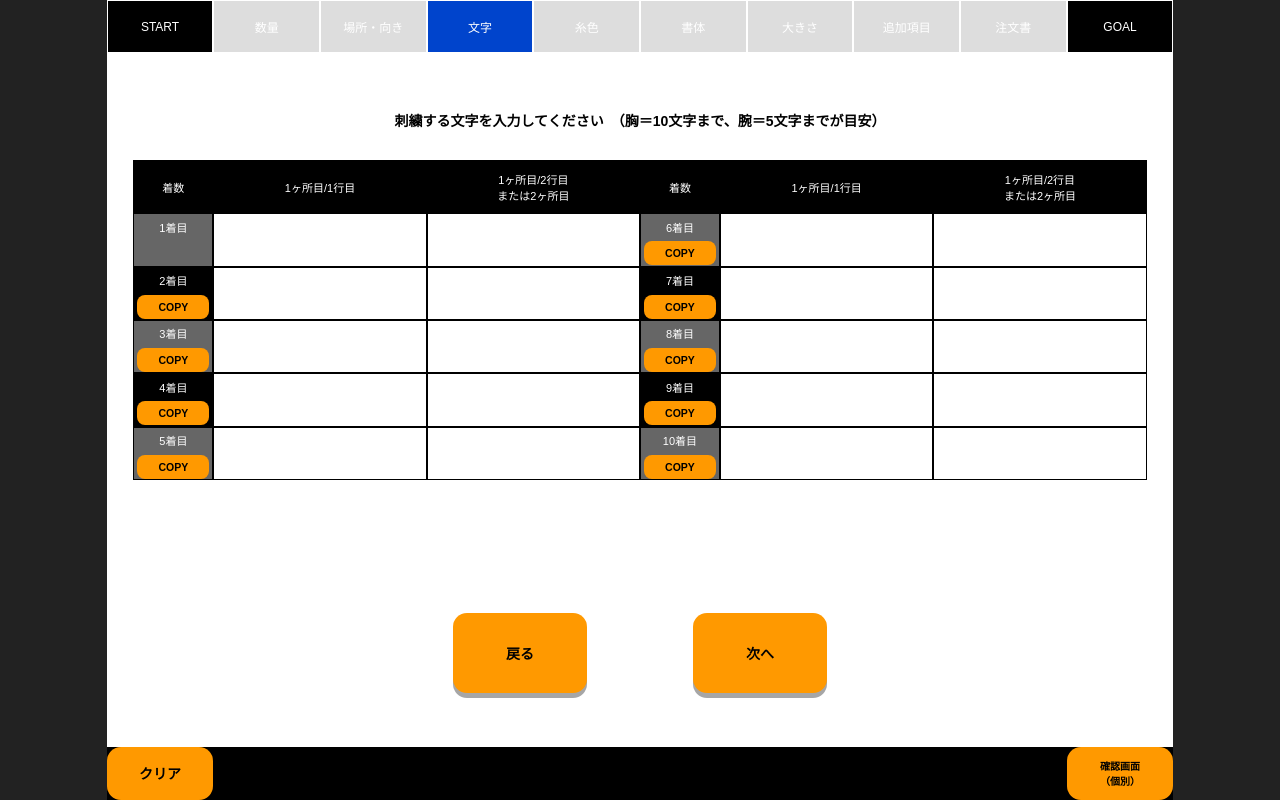
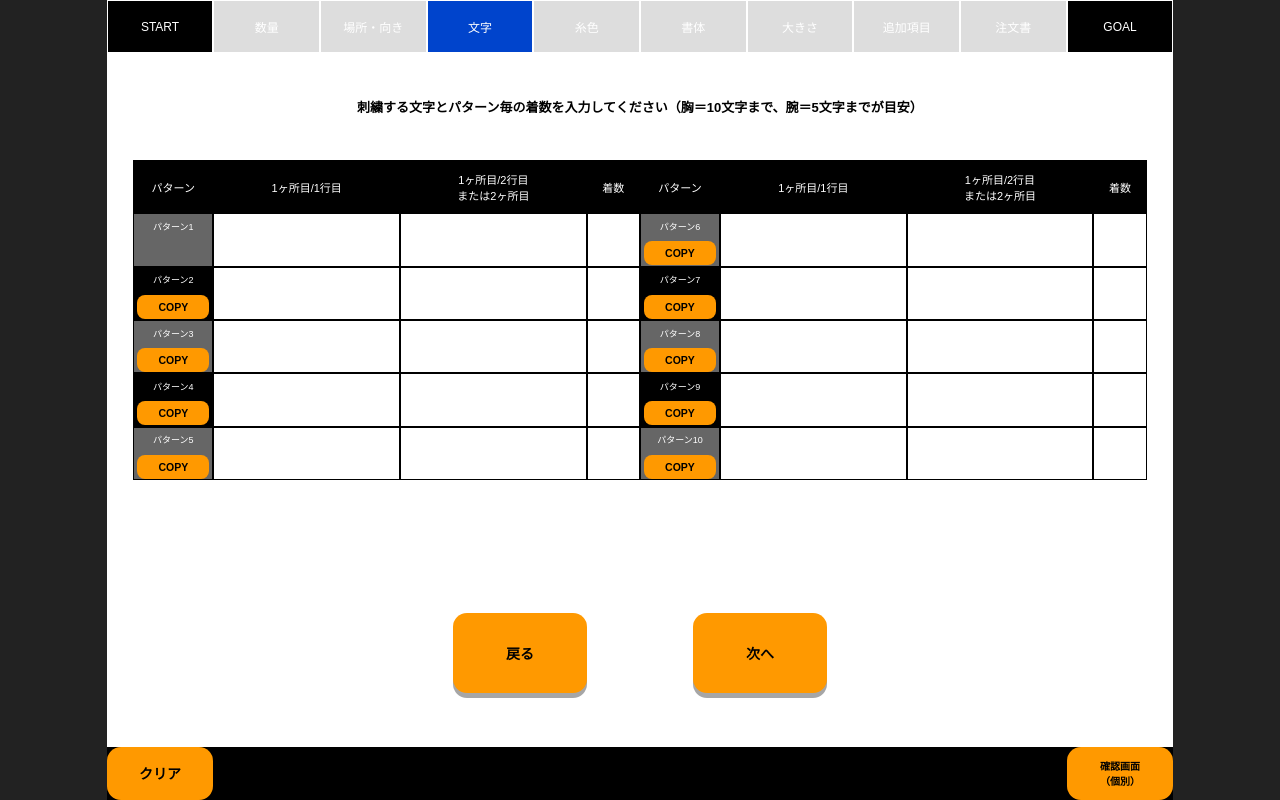
Before and after one commit to shishigaya-wkm-app/my-app, a Next.js app: page /step2-individual in a window 1280 px wide. Built offline with nearby package versions, Linux system fonts and the light colour scheme.

Commit message:
7-2 パターン別数量計算＆UI完成

```diff
--- a/src/app/step2-individual/page.js
+++ b/src/app/step2-individual/page.js
@@ -1,5 +1,6 @@
 'use client';
 
+import { useState } from 'react';
 import { useRouter } from 'next/navigation';
 import { useOrder } from '../../context/OrderContext';
 
@@ -86,6 +87,35 @@ function TextInput({ row, col, value, onChange }) {
   );
 }
 
+function QuantityPickerButton({ row, col, value, onClick }) {
+  return (
+    <button
+      type="button"
+      onClick={onClick}
+      style={{
+        gridRow: row,
+        gridColumn: col,
+        display: 'block',
+        width: '100%',
+        height: '100%',
+        minWidth: 0,
+        boxSizing: 'border-box',
+        border: '1px solid #000',
+        background: '#fff',
+        fontSize: '14px',
+        fontWeight: 'bold',
+        textAlign: 'center',
+        outline: 'none',
+        padding: 0,
+        zIndex: 3,
+        cursor: 'pointer',
+      }}
+    >
+      {value || ''}
+    </button>
+  );
+}
+
 function CopyButton({ row, col, targetIndex, onCopy }) {
   return (
     <button
@@ -113,31 +143,36 @@ function CopyButton({ row, col, targetIndex, onCopy }) {
   );
 }
 
-function WearLabel({ rowFull, rowText, col, label, bg }) {
+function PatternLabel({ rowFull, rowText, col, label, bg }) {
   return (
     <>
       <Cell row={rowFull} col={col} bg={bg} color="#fff" />
-      <Cell row={rowText} col={col} bg="transparent" color="#fff" border="none" size="11px">
+      <Cell row={rowText} col={col} bg="transparent" color="#fff" border="none" size="9px">
         {label}
       </Cell>
     </>
   );
 }
 
+function makeIndividualList(source) {
+  const base = source || [];
+  return Array.from({ length: 10 }, (_, i) => ({
+    line1: base[i]?.line1 || '',
+    line2: base[i]?.line2 || '',
+    quantity: base[i]?.quantity || '',
+  }));
+}
+
 export default function Step2Individual() {
   const router = useRouter();
   const { orderData, setOrderData } = useOrder();
 
-  const list = orderData.textIndividual || Array.from({ length: 10 }, () => ({
-    line1: '',
-    line2: '',
-  }));
+  const [pickerIndex, setPickerIndex] = useState(null);
 
-  const setText = (index, key, value) => {
-    const newList = Array.from({ length: 10 }, (_, i) => ({
-      line1: list[i]?.line1 || '',
-      line2: list[i]?.line2 || '',
-    }));
+  const list = makeIndividualList(orderData.textIndividual);
+
+  const setPatternValue = (index, key, value) => {
+    const newList = makeIndividualList(list);
 
     newList[index] = {
       ...newList[index],
@@ -152,10 +187,7 @@ export default function Step2Individual() {
   };
 
   const copyLine1To = (targetIndex) => {
-    const newList = Array.from({ length: 10 }, (_, i) => ({
-      line1: list[i]?.line1 || '',
-      line2: list[i]?.line2 || '',
-    }));
+    const newList = makeIndividualList(list);
 
     newList[targetIndex] = {
       ...newList[targetIndex],
@@ -169,20 +201,147 @@ export default function Step2Individual() {
     }));
   };
 
+  const getPatternQuantityTotal = () => {
+    return list.reduce((sum, row) => sum + Number(row.quantity || 0), 0);
+  };
+
+  const canMoveNext = () => {
+    const totalQuantity = Number(orderData.quantity || 0);
+    const patternTotal = getPatternQuantityTotal();
+
+    if (totalQuantity !== patternTotal) {
+      alert('総数量とパターン別数量の合計が合いません');
+      return false;
+    }
+
+    return true;
+  };
+
+  const moveToStep3 = () => {
+    if (!canMoveNext()) return;
+    router.push('/step3');
+  };
+
+  const moveToConfirmIndividual = () => {
+    if (!canMoveNext()) return;
+    router.push('/confirm-individual');
+  };
+
   const clearStep2Individual = () => {
     setOrderData((prev) => ({
       ...prev,
       textIndividual: Array.from({ length: 10 }, () => ({
         line1: '',
         line2: '',
+        quantity: '',
       })),
     }));
+  };
+
+  const selectQuantity = (value) => {
+    if (pickerIndex === null) return;
+
+    setPatternValue(pickerIndex, 'quantity', value === 0 ? '' : String(value));
+    setPickerIndex(null);
+  };
+
+  const renderQuantityPicker = () => {
+    if (pickerIndex === null) return null;
+
+    const current = Number(list[pickerIndex]?.quantity || 0);
+
+    return (
+      <div
+        style={{
+          position: 'absolute',
+          inset: 0,
+          background: 'rgba(0,0,0,0.45)',
+          zIndex: 50,
+          display: 'flex',
+          alignItems: 'center',
+          justifyContent: 'center',
+        }}
+      >
+        <div
+          style={{
+            width: '260px',
+            height: '360px',
+            background: '#fff',
+            border: '3px solid #000',
+            borderRadius: '16px',
+            padding: '14px',
+            boxSizing: 'border-box',
+            display: 'flex',
+            flexDirection: 'column',
+          }}
+        >
+          <div
+            style={{
+              fontSize: '18px',
+              fontWeight: 'bold',
+              textAlign: 'center',
+              marginBottom: '10px',
+            }}
+          >
+            パターン{pickerIndex + 1} 着数
+          </div>
+
+          <div
+            style={{
+              flex: 1,
+              overflowY: 'auto',
+              border: '1px solid #999',
+              borderRadius: '10px',
+              background: '#f7f7f7',
+            }}
+          >
+            {Array.from({ length: 101 }, (_, i) => (
+              <button
+                key={i}
+                type="button"
+                onClick={() => selectQuantity(i)}
+                style={{
+                  display: 'block',
+                  width: '100%',
+                  height: '44px',
+                  border: 'none',
+                  borderBottom: '1px solid #ddd',
+                  background: current === i ? '#ffcc00' : '#fff',
+                  fontSize: '20px',
+                  fontWeight: current === i ? 'bold' : 'normal',
+                  cursor: 'pointer',
+                }}
+              >
+                {i}
+              </button>
+            ))}
+          </div>
+
+          <button
+            type="button"
+            onClick={() => setPickerIndex(null)}
+            style={{
+              marginTop: '12px',
+              height: '44px',
+              border: '2px solid #000',
+              borderRadius: '10px',
+              background: '#ff9900',
+              fontSize: '16px',
+              fontWeight: 'bold',
+              cursor: 'pointer',
+            }}
+          >
+            キャンセル
+          </button>
+        </div>
+      </div>
+    );
   };
 
   return (
     <main className="app-shell">
       <div className="ipad-frame">
-        <div className="grid-screen">
+        <div className="grid-screen" style={{ position: 'relative' }}>
           <StepCell row="1 / 3" col="1 / 5" bg="#000">START</StepCell>
           <StepCell row="1 / 3" col="5 / 9">数量</StepCell>
           <StepCell row="1 / 3" col="9 / 13">場所・向き</StepCell>
@@ -194,21 +353,23 @@ export default function Step2Individual() {
           <StepCell row="1 / 3" col="33 / 37">注文書</StepCell>
           <StepCell row="1 / 3" col="37 / 41" bg="#000">GOAL</StepCell>
 
-          <Cell row="5 / 6" col="7 / 35" border="none" size="14px" weight="bold">
-            刺繍する文字を入力してください　（胸＝10文字まで、腕＝5文字までが目安）
+          <Cell row="4 / 6" col="3 / 39" border="none" size="13px" weight="bold">
+            刺繍する文字とパターン毎の着数を入力してください（胸＝10文字まで、腕＝5文字までが目安）
           </Cell>
 
-          <Cell row="7 / 9" col="2 / 5" bg="#000" color="#fff">着数</Cell>
-          <Cell row="7 / 9" col="5 / 13" bg="#000" color="#fff">1ヶ所目/1行目</Cell>
-          <Cell row="7 / 9" col="13 / 21" bg="#000" color="#fff">
+          <Cell row="7 / 9" col="2 / 5" bg="#000" color="#fff">パターン</Cell>
+          <Cell row="7 / 9" col="5 / 12" bg="#000" color="#fff">1ヶ所目/1行目</Cell>
+          <Cell row="7 / 9" col="12 / 19" bg="#000" color="#fff">
             1ヶ所目/2行目{'\n'}または2ヶ所目
           </Cell>
+          <Cell row="7 / 9" col="19 / 21" bg="#000" color="#fff">着数</Cell>
 
-          <Cell row="7 / 9" col="21 / 24" bg="#000" color="#fff">着数</Cell>
-          <Cell row="7 / 9" col="24 / 32" bg="#000" color="#fff">1ヶ所目/1行目</Cell>
-          <Cell row="7 / 9" col="32 / 40" bg="#000" color="#fff">
+          <Cell row="7 / 9" col="21 / 24" bg="#000" color="#fff">パターン</Cell>
+          <Cell row="7 / 9" col="24 / 31" bg="#000" color="#fff">1ヶ所目/1行目</Cell>
+          <Cell row="7 / 9" col="31 / 38" bg="#000" color="#fff">
             1ヶ所目/2行目{'\n'}または2ヶ所目
           </Cell>
+          <Cell row="7 / 9" col="38 / 40" bg="#000" color="#fff">着数</Cell>
 
           {[0, 1, 2, 3, 4].map((idx) => {
             const top = 9 + idx * 2;
@@ -216,26 +377,33 @@ export default function Step2Individual() {
 
             return (
               <div key={`left-${idx}`} style={{ display: 'contents' }}>
-                <WearLabel
+                <PatternLabel
                   rowFull={`${top} / ${top + 2}`}
                   rowText={`${top} / ${top + 1}`}
                   col="2 / 5"
-                  label={`${idx + 1}着目`}
+                  label={`パターン${idx + 1}`}
                   bg={bg}
                 />
 
                 <TextInput
                   row={`${top} / ${top + 2}`}
-                  col="5 / 13"
+                  col="5 / 12"
                   value={list[idx]?.line1 || ''}
-                  onChange={(value) => setText(idx, 'line1', value)}
+                  onChange={(value) => setPatternValue(idx, 'line1', value)}
                 />
 
                 <TextInput
                   row={`${top} / ${top + 2}`}
-                  col="13 / 21"
+                  col="12 / 19"
                   value={list[idx]?.line2 || ''}
-                  onChange={(value) => setText(idx, 'line2', value)}
+                  onChange={(value) => setPatternValue(idx, 'line2', value)}
+                />
+
+                <QuantityPickerButton
+                  row={`${top} / ${top + 2}`}
+                  col="19 / 21"
+                  value={list[idx]?.quantity || ''}
+                  onClick={() => setPickerIndex(idx)}
                 />
               </div>
             );
@@ -248,26 +416,33 @@ export default function Step2Individual() {
 
             return (
               <div key={`right-${idx}`} style={{ display: 'contents' }}>
-                <WearLabel
+                <PatternLabel
                   rowFull={`${top} / ${top + 2}`}
                   rowText={`${top} / ${top + 1}`}
                   col="21 / 24"
-                  label={`${idx + 1}着目`}
+                  label={`パターン${idx + 1}`}
                   bg={bg}
                 />
 
                 <TextInput
                   row={`${top} / ${top + 2}`}
-                  col="24 / 32"
+                  col="24 / 31"
                   value={list[idx]?.line1 || ''}
-                  onChange={(value) => setText(idx, 'line1', value)}
+                  onChange={(value) => setPatternValue(idx, 'line1', value)}
                 />
 
                 <TextInput
                   row={`${top} / ${top + 2}`}
-                  col="32 / 40"
+                  col="31 / 38"
                   value={list[idx]?.line2 || ''}
-                  onChange={(value) => setText(idx, 'line2', value)}
+                  onChange={(value) => setPatternValue(idx, 'line2', value)}
+                />
+
+                <QuantityPickerButton
+                  row={`${top} / ${top + 2}`}
+                  col="38 / 40"
+                  value={list[idx]?.quantity || ''}
+                  onClick={() => setPickerIndex(idx)}
                 />
               </div>
             );
@@ -298,7 +473,7 @@ export default function Step2Individual() {
 
           <button
             className="app-button"
-            onClick={() => router.push('/step3')}
+            onClick={moveToStep3}
             style={{
               gridRow: '24 / 27',
               gridColumn: '23 / 28',
@@ -325,7 +500,7 @@ export default function Step2Individual() {
 
           <button
             className="app-button"
-            onClick={() => router.push('/confirm-individual')}
+            onClick={moveToConfirmIndividual}
             style={{
               gridRow: '29 / 31',
               gridColumn: '37 / 41',
@@ -335,6 +510,8 @@ export default function Step2Individual() {
           >
             確認画面<br />（個別）
           </button>
+
+          {renderQuantityPicker()}
         </div>
       </div>
     </main>
```
Also changed, not shown: src/app/confirm-individual/page.js (+73 -39 lines).
